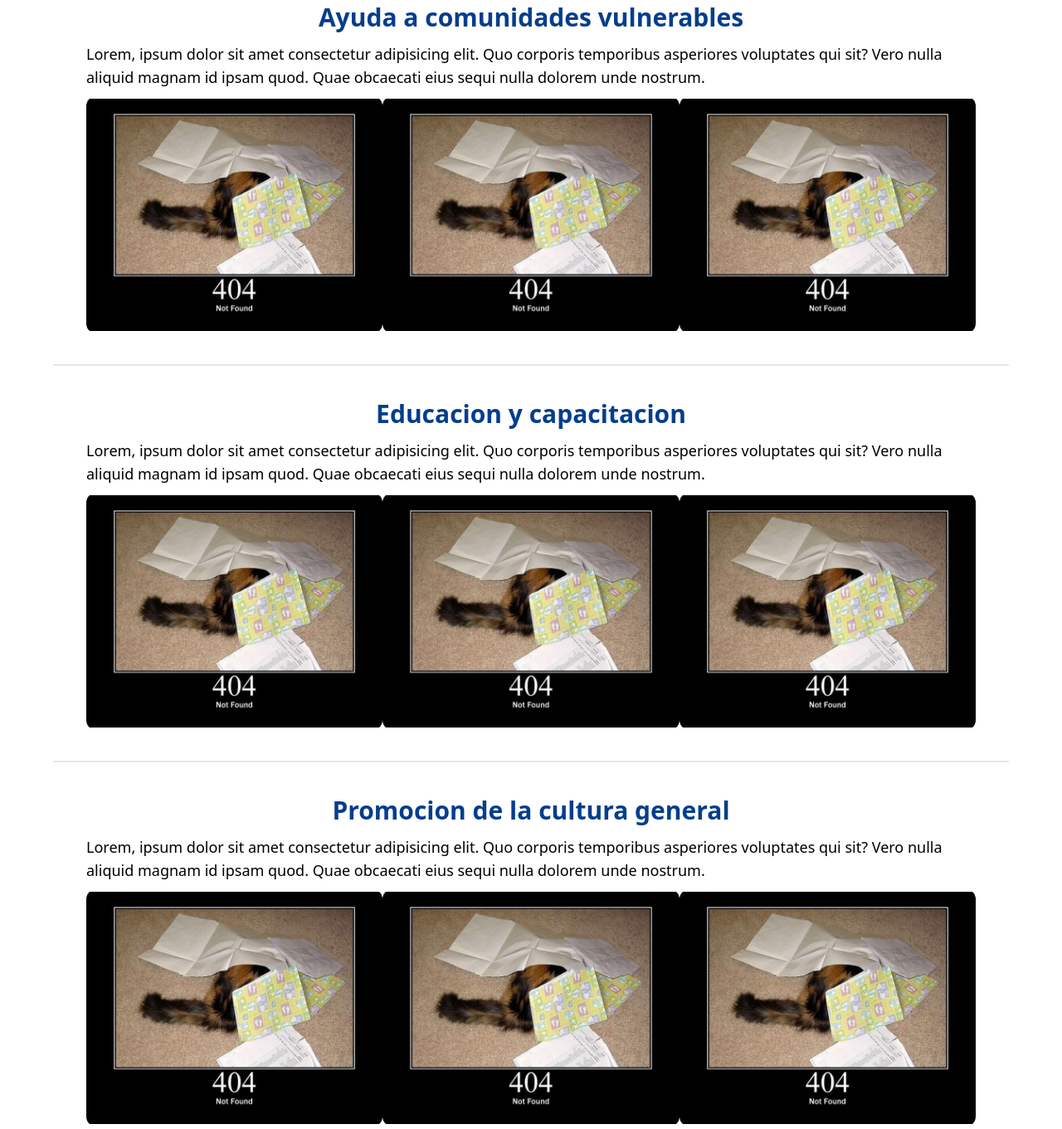
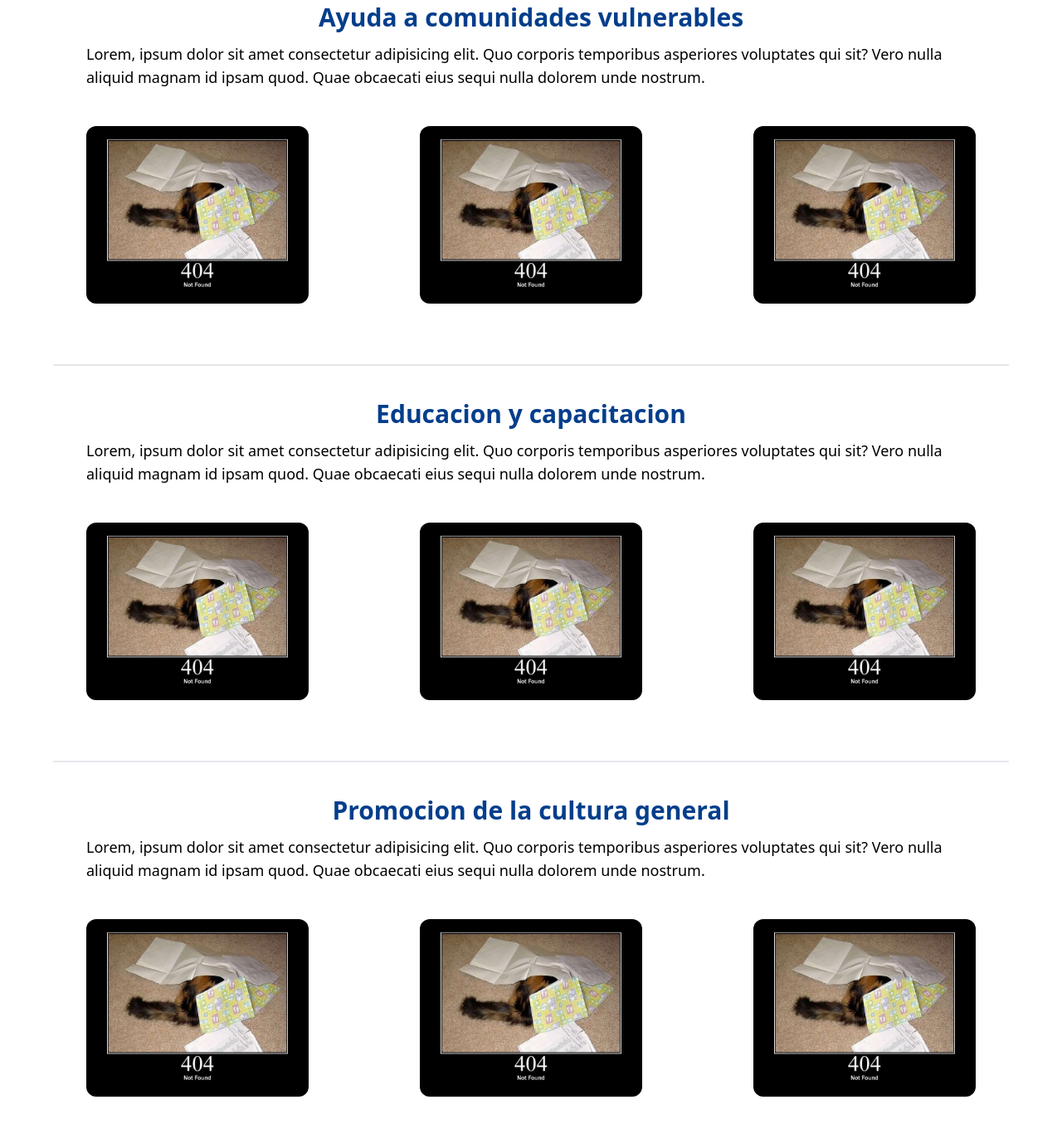
Before and after one commit to Patuqueso/CPMJT, an Astro site: page /servicios in a window 1280 px wide. Shown: the part 119-1480 px from the top of the page at 83% size. Built offline with nearby package versions, Linux system fonts and the light colour scheme; Astro itself is replaced by a stand-in of ours.

Commit message:
cambio tamano imagen

```diff
--- a/src/components/servicios/section1.astro
+++ b/src/components/servicios/section1.astro
@@ -7,9 +7,9 @@
             Lorem, ipsum dolor sit amet consectetur adipisicing elit. Quo corporis temporibus asperiores voluptates qui sit? Vero nulla aliquid magnam id ipsam quod. Quae obcaecati eius sequi nulla dolorem unde nostrum.
         </p>
         <div class="h-[35vh] overflow-hidden  w-full flex justify-center lg:justify-between items-center">
-            <img src="../images/404.jpg" class="w-1/3 h-auto rounded-xl" alt="">
-            <img src="../images/404.jpg" class="w-1/3 h-auto rounded-xl lg:flex hidden" alt="">
-            <img src="../images/404.jpg" class="w-1/3 h-auto rounded-xl lg:flex hidden" alt="">
+            <img src="../images/404.jpg" class="w-1/4 h-auto rounded-xl" alt="">
+            <img src="../images/404.jpg" class="w-1/4 h-auto rounded-xl lg:flex hidden" alt="">
+            <img src="../images/404.jpg" class="w-1/4 h-auto rounded-xl lg:flex hidden" alt="">
         </div>
     </div>
     <div class="w-full max-w-6xl h-fit flex flex-col items-center justify-center p-10 gap-3 border-t-2" id="educacion">
@@ -20,9 +20,9 @@
             Lorem, ipsum dolor sit amet consectetur adipisicing elit. Quo corporis temporibus asperiores voluptates qui sit? Vero nulla aliquid magnam id ipsam quod. Quae obcaecati eius sequi nulla dolorem unde nostrum.
         </p>
         <div class="h-[35vh] overflow-hidden  w-full flex justify-center lg:justify-between items-center">
-            <img src="../images/404.jpg" class="w-1/3 h-auto rounded-xl" alt="">
-            <img src="../images/404.jpg" class="w-1/3 h-auto rounded-xl lg:flex hidden" alt="">
-            <img src="../images/404.jpg" class="w-1/3 h-auto rounded-xl lg:flex hidden" alt="">
+            <img src="../images/404.jpg" class="w-1/4 h-auto rounded-xl" alt="">
+            <img src="../images/404.jpg" class="w-1/4 h-auto rounded-xl lg:flex hidden" alt="">
+            <img src="../images/404.jpg" class="w-1/4 h-auto rounded-xl lg:flex hidden" alt="">
         </div>
     </div>
     <div class="w-full max-w-6xl h-fit flex flex-col items-center justify-center p-10 gap-3 border-t-2" id="promocion">
@@ -33,9 +33,9 @@
             Lorem, ipsum dolor sit amet consectetur adipisicing elit. Quo corporis temporibus asperiores voluptates qui sit? Vero nulla aliquid magnam id ipsam quod. Quae obcaecati eius sequi nulla dolorem unde nostrum.
         </p>
         <div class="h-[35vh] overflow-hidden  w-full flex justify-center lg:justify-between items-center">
-            <img src="../images/404.jpg" class="w-1/3 h-auto rounded-xl" alt="">
-            <img src="../images/404.jpg" class="w-1/3 h-auto rounded-xl lg:flex hidden" alt="">
-            <img src="../images/404.jpg" class="w-1/3 h-auto rounded-xl lg:flex hidden" alt="">
+            <img src="../images/404.jpg" class="w-1/4 h-auto rounded-xl" alt="">
+            <img src="../images/404.jpg" class="w-1/4 h-auto rounded-xl lg:flex hidden" alt="">
+            <img src="../images/404.jpg" class="w-1/4 h-auto rounded-xl lg:flex hidden" alt="">
         </div>
     </div>
 </section>
```
